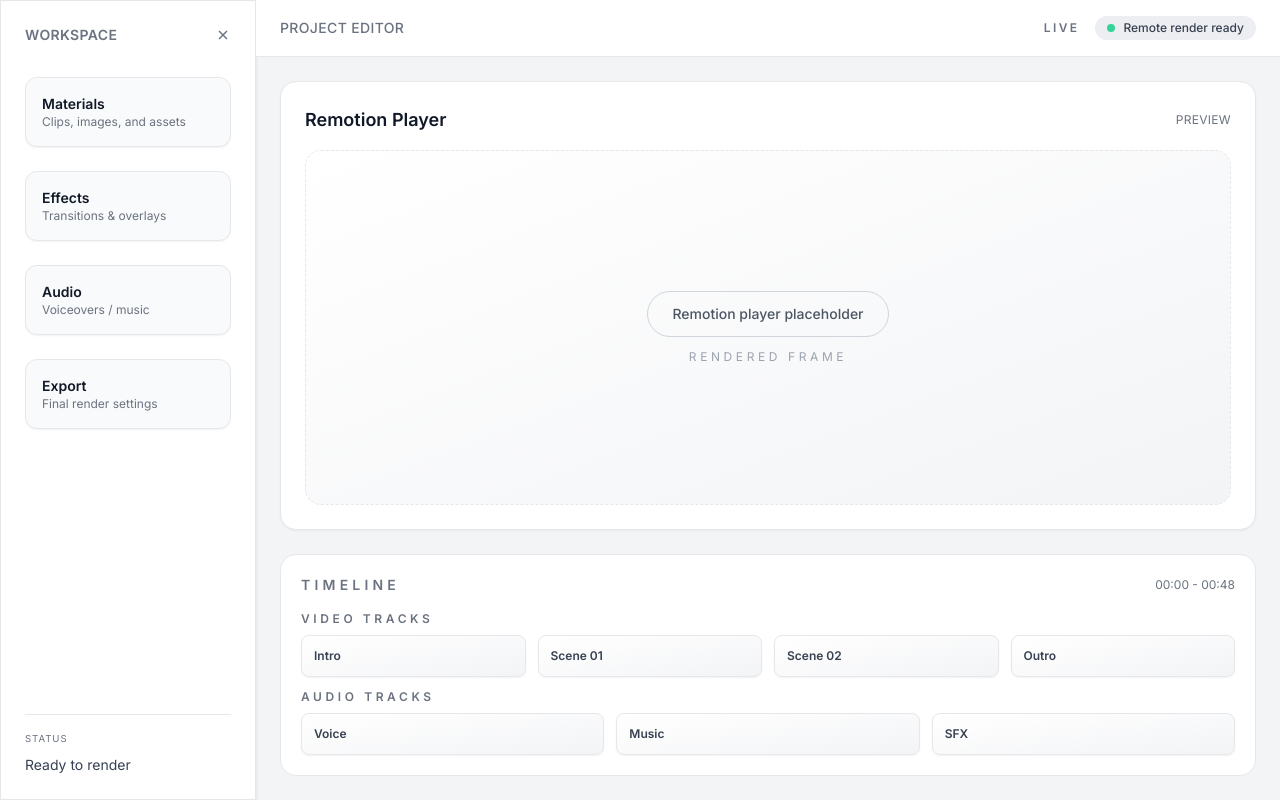
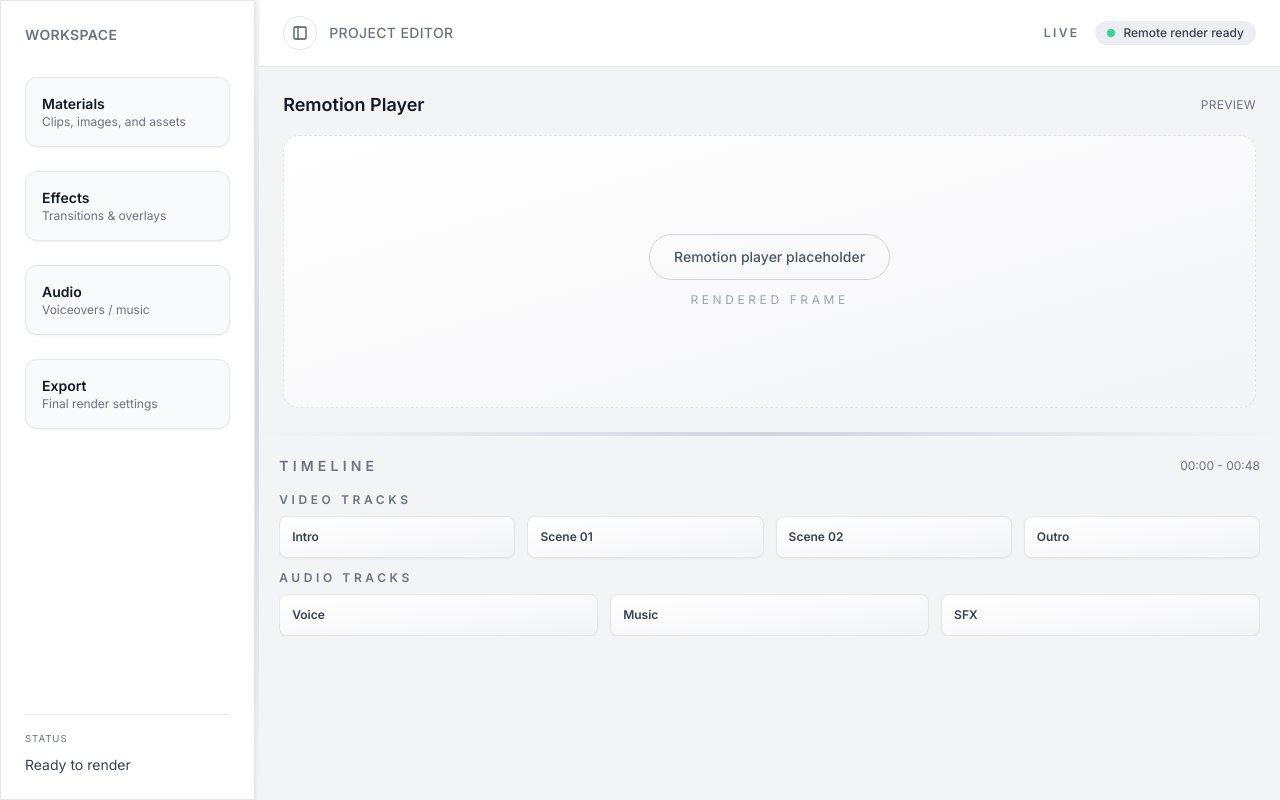
Before and after one commit to inkylabs-dev/QuickEditVideo, a React app: page /app in a window 1280 px wide. Built offline with nearby package versions, Linux system fonts and the light colour scheme.

Commit message:
feat: implement EditorLayout component for improved sidebar and panel management

```diff
--- a/src/components/Editor.tsx
+++ b/src/components/Editor.tsx
@@ -1,6 +1,8 @@
 'use client';
 
-import { useState } from 'react';
+import { useCallback, useMemo, useState } from 'react';
+import { useGroupRef, type Layout as PanelLayout } from 'react-resizable-panels';
+import EditorLayout, { LEFT_PANEL_ID, MAIN_PANEL_ID } from './Editor/Layout';
 
 const PANEL_ITEMS = [
   { label: 'Materials', description: 'Clips, images, and assets' },
@@ -9,38 +11,50 @@ const PANEL_ITEMS = [
   { label: 'Export', description: 'Final render settings' },
 ];
 
-const Editor = () => {
-  const [isSidebarOpen, setSidebarOpen] = useState(true);
-  const sidebarWidth = isSidebarOpen ? 'w-64 border border-gray-200 shadow' : 'w-0';
-
-  const toggleSidebar = () => setSidebarOpen((open) => !open);
-
-  const timelineTracks = [
+const TIMELINE_TRACKS = [
   ['Intro', 'Scene 01', 'Scene 02', 'Outro'],
   ['Voice', 'Music', 'SFX'],
 ];
 
-  return (
-    <div className="flex min-h-screen bg-gray-100 text-gray-900">
-      <aside
-        className={`transition-all duration-200 ease-in-out bg-white ${sidebarWidth} overflow-hidden`}
-        aria-label="Editor sidebar"
-      >
+const Editor = () => {
+  const groupRef = useGroupRef();
+  const [isSidebarOpen, setSidebarOpen] = useState(true);
+
+  const handleLayoutChange = useCallback((layout: PanelLayout) => {
+    const currentSize = layout[LEFT_PANEL_ID] ?? 0;
+    setSidebarOpen(currentSize > 0);
+  }, []);
+
+  const collapseSidebar = useCallback(() => {
+    groupRef.current?.setLayout({
+      [LEFT_PANEL_ID]: 0,
+      [MAIN_PANEL_ID]: 100,
+    });
+    setSidebarOpen(false);
+  }, [groupRef]);
+
+  const expandSidebar = useCallback(() => {
+    const defaultWidth = 20;
+    groupRef.current?.setLayout({
+      [LEFT_PANEL_ID]: defaultWidth,
+      [MAIN_PANEL_ID]: 100 - defaultWidth,
+    });
+    setSidebarOpen(true);
+  }, [groupRef]);
+
+  const toggleSidebar = useCallback(() => {
+    if (isSidebarOpen) {
+      collapseSidebar();
+    } else {
+      expandSidebar();
+    }
+  }, [collapseSidebar, expandSidebar, isSidebarOpen]);
+
+  const sidebar = useMemo(
+    () => (
       <div className="flex h-full flex-col p-6 space-y-8">
         <div className="flex items-center justify-between">
           <p className="text-sm font-semibold tracking-wide uppercase text-gray-500">Workspace</p>
-            <button
-              type="button"
-              onClick={toggleSidebar}
-              className="text-gray-500 hover:text-gray-900 focus:outline-none"
-              aria-label="Toggle sidebar"
-            >
-              <span className="sr-only">Close sidebar</span>
-              <svg className="h-4 w-4" viewBox="0 0 24 24" fill="none" stroke="currentColor" strokeWidth="2">
-                <path d="M18 6L6 18" />
-                <path d="M6 6l12 12" />
-              </svg>
-            </button>
         </div>
 
         <div className="space-y-6 flex-1 overflow-y-auto">
@@ -57,37 +71,13 @@ const Editor = () => {
           <p className="text-sm text-gray-700">Ready to render</p>
         </div>
       </div>
-      </aside>
+    ),
+    [],
+  );
 
-      <div className="flex flex-1 flex-col">
-        <header className="flex items-center justify-between border-b border-gray-200 bg-white px-6 py-4">
-          <div className="flex items-center gap-3">
-            {!isSidebarOpen && (
-              <button
-                type="button"
-                onClick={toggleSidebar}
-                className="rounded-full border border-gray-200 p-2 text-gray-600 transition hover:border-gray-300 hover:text-gray-900"
-                aria-label="Open sidebar"
-              >
-                <svg className="h-4 w-4" viewBox="0 0 24 24" fill="none" stroke="currentColor" strokeWidth="2">
-                  <path d="M3 12h18M3 6h18M3 18h18" />
-                </svg>
-              </button>
-            )}
-            <p className="text-sm font-medium uppercase tracking-wide text-gray-500">Project editor</p>
-          </div>
-
-          <div className="flex items-center gap-4">
-            <span className="text-xs font-semibold uppercase tracking-[0.2em] text-gray-500">Live</span>
-            <div className="inline-flex items-center gap-2 rounded-full bg-gray-200/70 px-3 py-1 text-xs font-medium text-gray-700">
-              <span className="h-2 w-2 rounded-full bg-emerald-400" />
-              Remote render ready
-            </div>
-          </div>
-        </header>
-
-        <main className="flex flex-1 flex-col gap-6 p-6">
-          <section className="flex min-h-[320px] flex-1 flex-col gap-4 rounded-2xl border border-gray-200 bg-white p-6 shadow-sm">
+  const playerPanel = useMemo(
+    () => (
+      <>
         <div className="flex items-center justify-between">
           <h2 className="text-lg font-semibold text-gray-900">Remotion Player</h2>
           <span className="text-xs uppercase tracking-wide text-gray-500">Preview</span>
@@ -100,16 +90,21 @@ const Editor = () => {
             <p className="text-center text-xs uppercase tracking-[0.3em] text-gray-400">Rendered frame</p>
           </div>
         </div>
-          </section>
+      </>
+    ),
+    [],
+  );
 
-          <section className="space-y-4 rounded-2xl border border-gray-200 bg-white p-5">
+  const timelinePanel = useMemo(
+    () => (
+      <>
         <div className="flex items-center justify-between">
           <h3 className="text-sm font-semibold uppercase tracking-[0.3em] text-gray-500">Timeline</h3>
           <div className="text-xs text-gray-500">00:00 - 00:48</div>
         </div>
 
-            <div className="space-y-3">
-              {timelineTracks.map((track, index) => (
+        <div className="space-y-3 overflow-hidden">
+          {TIMELINE_TRACKS.map((track, index) => (
             <div key={`track-${index}`} className="space-y-2">
               <div className="text-xs font-semibold uppercase tracking-[0.3em] text-gray-500">
                 {index === 0 ? 'Video tracks' : 'Audio tracks'}
@@ -127,10 +122,21 @@ const Editor = () => {
             </div>
           ))}
         </div>
-          </section>
-        </main>
-      </div>
-    </div>
+      </>
+    ),
+    [],
+  );
+
+  return (
+    <EditorLayout
+      groupRef={groupRef}
+      sidebar={sidebar}
+      topPanel={playerPanel}
+      bottomPanel={timelinePanel}
+      isSidebarOpen={isSidebarOpen}
+      onLayoutChange={handleLayoutChange}
+      onToggleSidebar={toggleSidebar}
+    />
   );
 };
 
--- /dev/null
+++ b/src/components/Editor/Layout.tsx
@@ -0,0 +1,125 @@
+'use client';
+
+import type { Layout, GroupImperativeHandle } from 'react-resizable-panels';
+import { Group, Panel, Separator } from 'react-resizable-panels';
+import type { ReactNode, Ref } from 'react';
+
+export const LEFT_PANEL_ID = 'editor-sidebar';
+export const MAIN_PANEL_ID = 'editor-main';
+
+const DEFAULT_LEFT_SIZE = 20;
+const DEFAULT_MAIN_SIZE = 80;
+
+export interface EditorLayoutProps {
+  sidebar: ReactNode;
+  topPanel: ReactNode;
+  bottomPanel: ReactNode;
+  isSidebarOpen: boolean;
+  onToggleSidebar: () => void;
+  onLayoutChange?: (layout: Layout) => void;
+  groupRef?: Ref<GroupImperativeHandle | null>;
+}
+
+const DEFAULT_LAYOUT: Layout = {
+  [LEFT_PANEL_ID]: DEFAULT_LEFT_SIZE,
+  [MAIN_PANEL_ID]: DEFAULT_MAIN_SIZE,
+};
+
+const EditorLayout = ({
+  sidebar,
+  topPanel,
+  bottomPanel,
+  isSidebarOpen,
+  onToggleSidebar,
+  onBringSidebarToMax,
+  onLayoutChange,
+  groupRef,
+}: EditorLayoutProps) => (
+  <div className="flex min-h-screen bg-gray-100 text-gray-900">
+    <Group
+      orientation="horizontal"
+      className="flex flex-1"
+      groupRef={groupRef}
+      defaultLayout={DEFAULT_LAYOUT}
+      onLayoutChange={onLayoutChange}
+    >
+      <Panel
+        id={LEFT_PANEL_ID}
+        collapsible
+        collapsedSize="0%"
+        defaultSize="16rem"
+        maxSize="25%"
+        minSize="14rem"
+        className={`transition-all duration-200 ease-in-out bg-white overflow-hidden ${
+          isSidebarOpen ? 'border border-gray-200 shadow' : 'border-none'
+        }`}
+      >
+        {sidebar}
+      </Panel>
+
+      <Separator
+        className="w-1 cursor-col-resize bg-gradient-to-b from-transparent via-gray-300 to-transparent"
+        aria-label="Resize sidebar"
+      />
+
+      <Panel id={MAIN_PANEL_ID} className="flex-1 min-h-screen">
+        <div className="flex h-full flex-col">
+          <header className="flex items-center justify-between border-b border-gray-200 bg-white px-6 py-4">
+            <div className="flex items-center gap-3">
+              <button
+                type="button"
+                onClick={onToggleSidebar}
+                className="rounded-full border border-gray-200 p-2 text-gray-600 transition hover:border-gray-300 hover:text-gray-900"
+                aria-label={isSidebarOpen ? 'Hide sidebar' : 'Show sidebar'}
+              >
+                <svg
+                  xmlns="http://www.w3.org/2000/svg"
+                  width="24"
+                  height="24"
+                  viewBox="0 0 24 24"
+                  fill="none"
+                  stroke="currentColor"
+                  strokeWidth="2"
+                  strokeLinecap="round"
+                  strokeLinejoin="round"
+                  className="lucide lucide-panel-left size-4"
+                >
+                  <rect width="18" height="18" x="3" y="3" rx="2"></rect>
+                  <path d="M9 3v18"></path>
+                </svg>
+              </button>
+              <p className="text-sm font-medium uppercase tracking-wide text-gray-500">Project editor</p>
+            </div>
+
+            <div className="flex items-center gap-4">
+              <span className="text-xs font-semibold uppercase tracking-[0.2em] text-gray-500">Live</span>
+              <div className="inline-flex items-center gap-2 rounded-full bg-gray-200/70 px-3 py-1 text-xs font-medium text-gray-700">
+                <span className="h-2 w-2 rounded-full bg-emerald-400" />
+                Remote render ready
+              </div>
+            </div>
+          </header>
+
+          <main className="flex flex-1 min-h-0 flex-col gap-6">
+            <Group orientation="vertical" className="flex min-h-0 flex-1">
+              <Panel className="flex min-h-[240px] flex-col gap-4 p-6">
+                {topPanel}
+              </Panel>
+
+              <Separator
+                className="h-1 cursor-row-resize bg-gradient-to-r from-transparent via-gray-300 to-transparent"
+                aria-label="Resize editor panels"
+              />
+
+              <Panel className="flex min-h-[180px] flex-col gap-4 p-5">
+                {bottomPanel}
+              </Panel>
+            </Group>
+          </main>
+        </div>
+      </Panel>
+    </Group>
+  </div>
+);
+
+export default EditorLayout;
```
Lines whose indentation alone changed are shown as unchanged.
